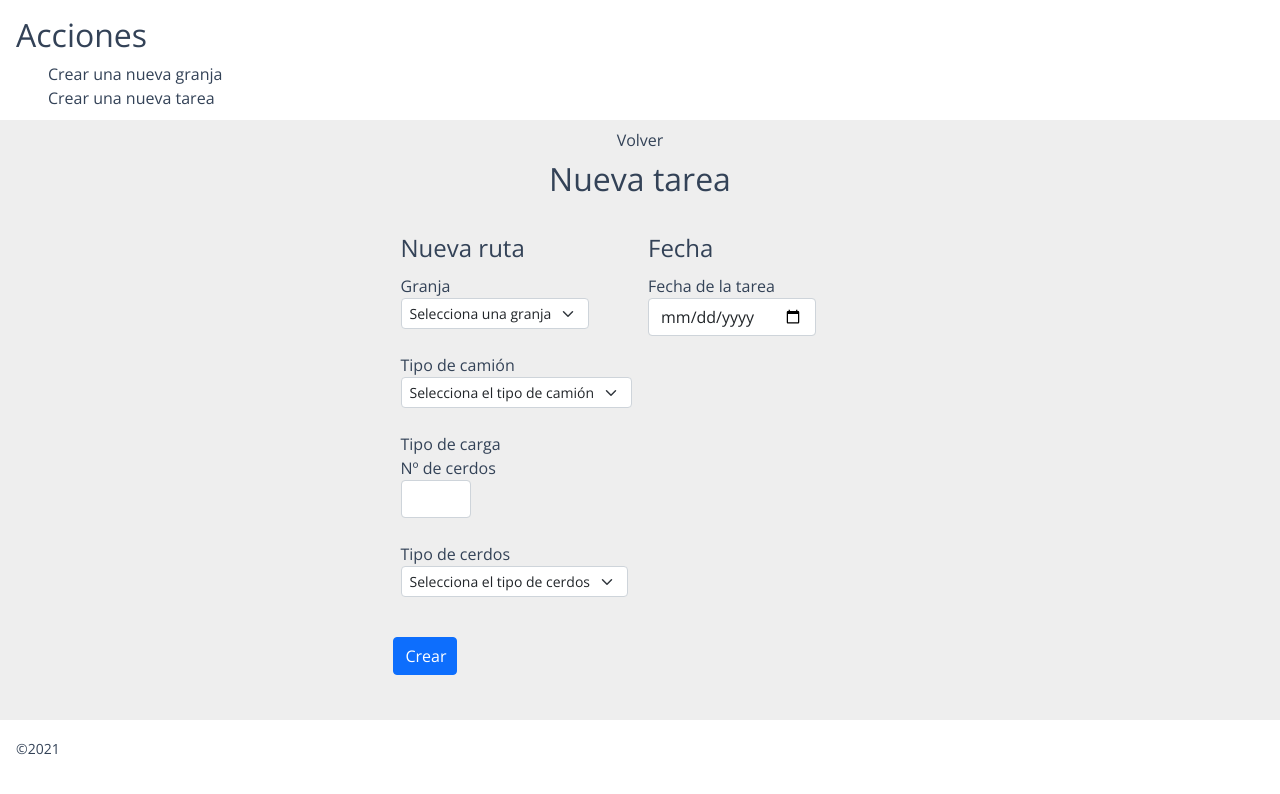
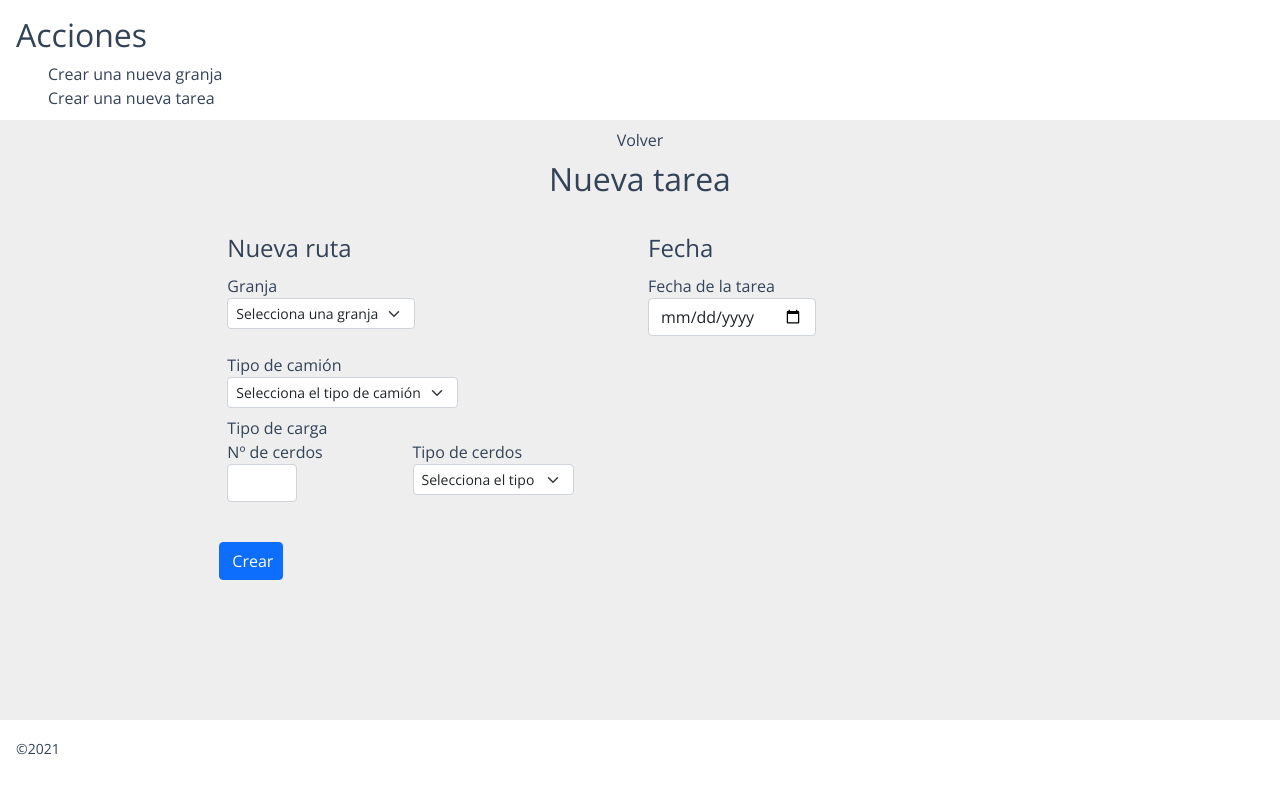
Before and after one commit to mZubeldia/truckdelivery, a React (Create React App) app: page /#/nueva-tarea in a window 1280 px wide. Shown: the top 794 px of the page. Built offline with nearby package versions, Linux system fonts and the light colour scheme.

Commit message:
fix form styles

```diff
--- a/src/components/CreateFarm.js
+++ b/src/components/CreateFarm.js
@@ -49,10 +49,11 @@ const CreateFarm = () => {
             <div className="mb-3">
               <label htmlFor="others" className="form-label mb-3">
                 Comentarios adicionales
-                <input
+                <textarea
                   className="form-control"
                   type="textarea"
                   name="others"
+                  rows="3"
                   placeholder="Tipo de entrada, hora de apertura, etc."
                 />
               </label>
--- a/src/components/CreateTask.js
+++ b/src/components/CreateTask.js
@@ -28,7 +28,6 @@ const CreateTask = () => {
                 </select>
               </label>
             </div>
-            <div class="mb-3">
             <label htmlFor="truck" class="form-label">
               Tipo de camión
               <select
@@ -43,11 +42,11 @@ const CreateTask = () => {
                 <option value="bg">Camión 3</option>
               </select>
             </label>
-            </div>
 
             <label className="form-label">
               Tipo de carga
-              <div class="mb-3">
+              <div class="mb-3 row">
+                <div class="col">
                   <label htmlFor="pig-number" class="form-label">
                     Nº de cerdos
                     <input
@@ -58,7 +57,7 @@ const CreateTask = () => {
                     />
                   </label>
                 </div>
-              <div class="mb-3">
+                <div class="col">
                   <label className="form-label" htmlFor="pig-type">
                     Tipo de cerdos
                     <select
@@ -73,6 +72,7 @@ const CreateTask = () => {
                       <option value="d">Tipo 3</option>
                     </select>
                   </label>
+                </div>
               </div>
             </label>
           </fieldset>
```
Lines whose indentation alone changed are shown as unchanged.
